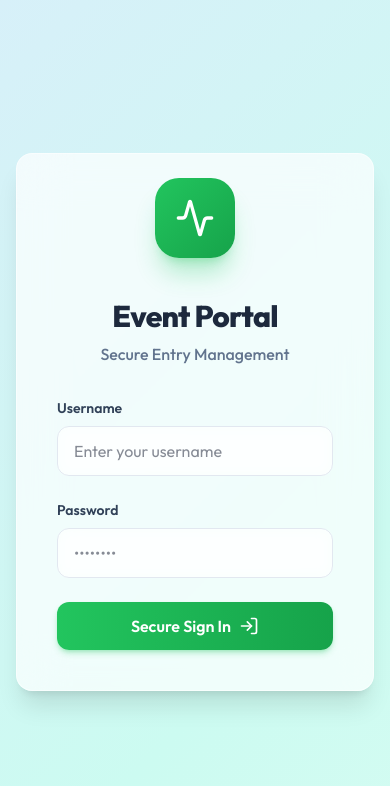
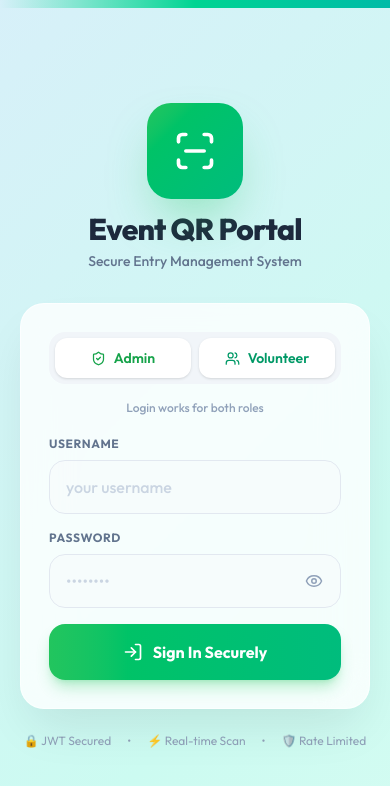
Before and after one commit to Sameer200510/event-qr-entry, a React (Vite) app in the folder frontend/: page /login in a window 390 px wide. Shown: the top 786 px of the page. Built offline with nearby package versions, Linux system fonts and the light colour scheme; no server answers.

Commit message:
Premium Login UI - Mobile First Redesign

```diff
--- a/frontend/src/pages/Login.jsx
+++ b/frontend/src/pages/Login.jsx
@@ -1,11 +1,12 @@
 import { useState } from 'react';
 import { useNavigate } from 'react-router-dom';
-import { LogIn, Activity } from 'lucide-react';
+import { LogIn, Eye, EyeOff, ShieldCheck, ScanLine, Users } from 'lucide-react';
 import api from '../utils/api';
 
 export default function Login({ setRole }) {
   const [username, setUsername] = useState('');
   const [password, setPassword] = useState('');
+  const [showPassword, setShowPassword] = useState(false);
   const [error, setError] = useState(null);
   const [loading, setLoading] = useState(false);
   const navigate = useNavigate();
@@ -19,66 +20,133 @@ export default function Login({ setRole }) {
       localStorage.setItem('token', data.token);
       localStorage.setItem('role', data.role);
       setRole(data.role);
-
       if (data.role === 'Admin') navigate('/admin');
       else navigate('/volunteer');
     } catch (err) {
-      setError(err.response?.data?.error || 'Login failed. Try again.');
+      setError(err.response?.data?.error || 'Invalid credentials. Please try again.');
     } finally {
       setLoading(false);
     }
   };
 
   return (
-    <div className="min-h-screen flex items-center justify-center p-4 bg-dynamic">
-      <div className="glass-panel w-full max-w-md p-10 space-y-8">
+    <div className="min-h-screen flex flex-col bg-dynamic">
+
+      {/* Top decorative gradient strip */}
+      <div className="h-2 w-full bg-gradient-to-r from-brand-400 via-emerald-400 to-teal-500" />
+
+      <div className="flex-1 flex flex-col items-center justify-center p-5">
+
+        {/* Hero icon */}
+        <div className="mb-8 flex flex-col items-center gap-3 animate-in fade-in slide-in-from-top-4 duration-500">
+          <div className="relative">
+            <div className="w-24 h-24 rounded-3xl bg-gradient-to-br from-brand-500 to-emerald-500 flex items-center justify-center shadow-2xl shadow-brand-500/40">
+              <ScanLine size={44} className="text-white" />
+            </div>
+            {/* Pulse ring */}
+            <div className="absolute inset-0 rounded-3xl border-4 border-brand-400/40 animate-ping" style={{ animationDuration: '2s' }} />
+          </div>
           <div className="text-center">
-          <div className="mx-auto bg-gradient-to-br from-brand-500 to-brand-600 w-20 h-20 flex items-center justify-center rounded-3xl shadow-xl shadow-brand-500/30 mb-6 text-white transform -translate-y-4">
-            <Activity size={40} />
+            <h1 className="text-3xl font-extrabold text-slate-800 tracking-tight">Event QR Portal</h1>
+            <p className="text-slate-500 mt-1 text-sm font-medium">Secure Entry Management System</p>
           </div>
-          <h2 className="text-3xl font-extrabold text-slate-800 tracking-tight">Event Portal</h2>
-          <p className="text-slate-500 mt-2 font-medium">Secure Entry Management</p>
         </div>
 
+        {/* Login Card */}
+        <div className="w-full max-w-sm animate-in fade-in slide-in-from-bottom-4 duration-500">
+          <div className="bg-white/80 backdrop-blur-xl rounded-3xl shadow-2xl shadow-slate-900/10 border border-white/60 p-7 space-y-5">
+
+            {/* Role Pill Tabs (visual only) */}
+            <div className="flex gap-2 bg-slate-100 rounded-2xl p-1.5">
+              <div className="flex-1 flex items-center justify-center gap-2 bg-white rounded-xl py-2.5 shadow-sm text-brand-600 font-semibold text-sm">
+                <ShieldCheck size={15} /> Admin
+              </div>
+              <div className="flex-1 flex items-center justify-center gap-2 bg-white rounded-xl py-2.5 shadow-sm text-emerald-600 font-semibold text-sm">
+                <Users size={15} /> Volunteer
+              </div>
+            </div>
+
+            <p className="text-center text-xs text-slate-400 font-medium -mt-1">Login works for both roles</p>
+
+            {/* Error */}
             {error && (
-          <div className="bg-red-50 text-red-600 p-3 rounded-lg text-sm font-medium text-center border border-red-200">
-            {error}
+              <div className="bg-red-50 text-red-600 p-3.5 rounded-2xl text-sm font-medium flex items-center gap-2 border border-red-100 animate-in slide-in-from-top-2 duration-300">
+                <span className="text-base">⚠️</span> {error}
               </div>
             )}
 
-        <form onSubmit={handleLogin} className="space-y-6 mt-4">
+            {/* Form */}
+            <form onSubmit={handleLogin} className="space-y-4">
+              {/* Username */}
               <div>
-            <label className="block text-sm font-semibold text-slate-700 mb-2">Username</label>
+                <label className="block text-xs font-bold text-slate-500 uppercase tracking-wider mb-2">Username</label>
                 <input
                   type="text"
                   required
-              className="premium-input"
-              placeholder="Enter your username"
+                  autoComplete="username"
+                  className="w-full px-4 py-3.5 rounded-2xl border border-slate-200 bg-slate-50/50 focus:bg-white focus:ring-2 focus:ring-brand-400 focus:border-brand-400 outline-none transition-all duration-200 text-slate-800 font-medium text-base placeholder:text-slate-300"
+                  placeholder="your username"
                   value={username}
                   onChange={(e) => setUsername(e.target.value)}
+                  disabled={loading}
                 />
               </div>
+
+              {/* Password with show/hide */}
               <div>
-            <label className="block text-sm font-semibold text-slate-700 mb-2">Password</label>
+                <label className="block text-xs font-bold text-slate-500 uppercase tracking-wider mb-2">Password</label>
+                <div className="relative">
                   <input
-              type="password"
+                    type={showPassword ? 'text' : 'password'}
                     required
-              className="premium-input"
+                    autoComplete="current-password"
+                    className="w-full px-4 py-3.5 pr-12 rounded-2xl border border-slate-200 bg-slate-50/50 focus:bg-white focus:ring-2 focus:ring-brand-400 focus:border-brand-400 outline-none transition-all duration-200 text-slate-800 font-medium text-base placeholder:text-slate-300"
                     placeholder="••••••••"
                     value={password}
                     onChange={(e) => setPassword(e.target.value)}
+                    disabled={loading}
                   />
+                  <button
+                    type="button"
+                    onClick={() => setShowPassword(!showPassword)}
+                    className="absolute right-3.5 top-1/2 -translate-y-1/2 text-slate-400 hover:text-slate-600 transition p-1"
+                    tabIndex={-1}
+                  >
+                    {showPassword ? <EyeOff size={18} /> : <Eye size={18} />}
+                  </button>
+                </div>
               </div>
 
+              {/* Submit Button */}
               <button
                 type="submit"
                 disabled={loading}
-            className="premium-button mt-4"
+                className="w-full h-14 flex items-center justify-center gap-2.5 bg-gradient-to-r from-brand-500 to-emerald-500 hover:from-brand-600 hover:to-emerald-600 text-white font-bold text-base rounded-2xl shadow-lg shadow-brand-500/30 transition-all duration-300 transform active:scale-95 disabled:opacity-70 disabled:active:scale-100 mt-2"
               >
-            {loading ? 'Authenticating...' : 'Secure Sign In'}
-            {!loading && <LogIn size={20} />}
+                {loading ? (
+                  <>
+                    <div className="w-5 h-5 border-2 border-white/40 border-t-white rounded-full animate-spin" />
+                    Authenticating...
+                  </>
+                ) : (
+                  <>
+                    <LogIn size={20} />
+                    Sign In Securely
+                  </>
+                )}
               </button>
             </form>
+          </div>
+
+          {/* Footer badges */}
+          <div className="flex items-center justify-center gap-4 mt-6 text-xs text-slate-400">
+            <span className="flex items-center gap-1">🔒 JWT Secured</span>
+            <span>•</span>
+            <span className="flex items-center gap-1">⚡ Real-time Scan</span>
+            <span>•</span>
+            <span className="flex items-center gap-1">🛡️ Rate Limited</span>
+          </div>
+        </div>
       </div>
     </div>
   );
```
Lines whose indentation alone changed are shown as unchanged.
